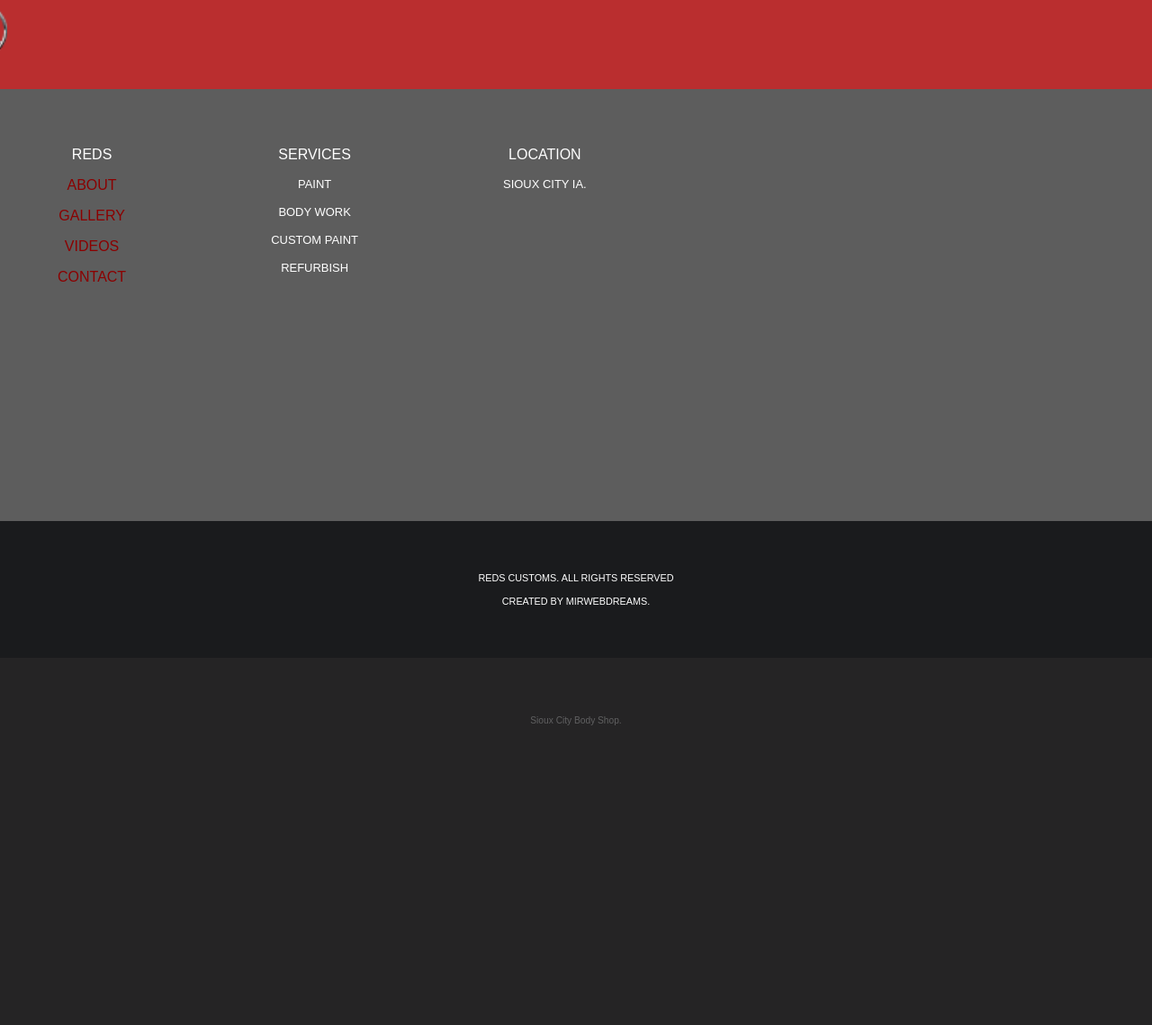
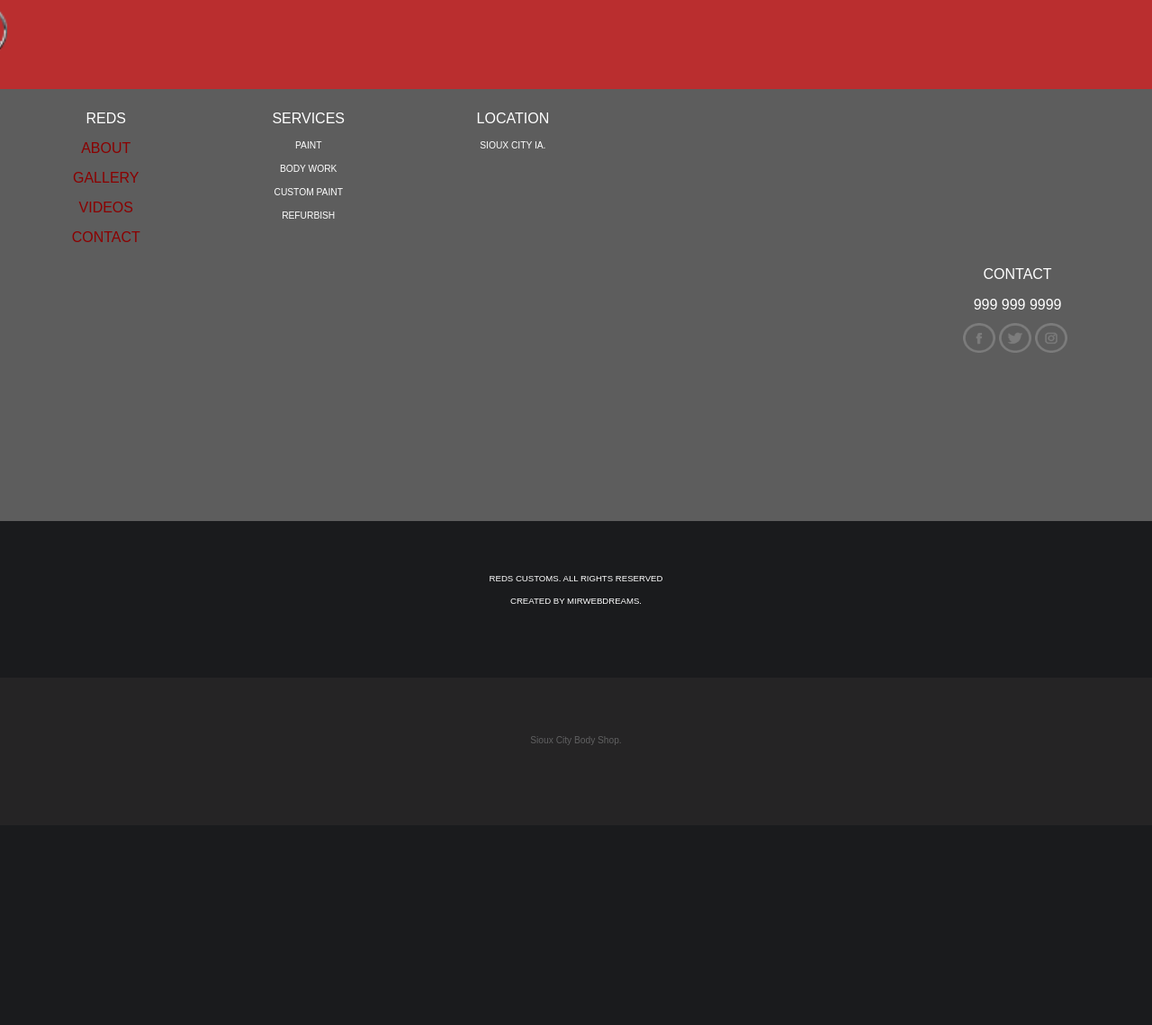
Before and after one commit to Rippleleadz/RedsWeb, a plain HTML site: page gallery.html in a window 1280 px wide. Shown: the part 1637-2776 px from the top of the page at 90% size. After the commit the page ends 2576 px from the top, so only its background shows below. Drawn offline with Linux system fonts and the light colour scheme.

Commit message:
desktop version 1 done

```diff
--- a/css/gallery.css
+++ b/css/gallery.css
@@ -378,14 +378,15 @@ a:hover{
 
 
 #section-d .container{
-    width:80%;
+  position: relative;
+    top:5%;
+    width:90%;
     height: 90%;
-    margin: 5% auto;
     display: flex;
     flex-wrap: wrap;
     align-content: flex-start;
     justify-content: center;
-    justify-content: space-between;
+    justify-content: space-around;
 
 }
 
@@ -399,12 +400,8 @@ a:hover{
 #section-d .contact{
   position: relative;
   width:35%;
-  left:60%;
-  height: 40%;
-  display: flex;
-  flex-flow:wrap;
-  justify-content:flex-start;
-  justify-content: space-between;
+  left:40%;
+  height: 10%;
 
 }
 
@@ -414,11 +411,21 @@ a:hover{
 
 
 }
-#section-d .box{
+#section-d .media{
+  position: inherit;
+  top: 10%;
+  width:70%;
   height: 25%;
 
 }
 
+#section-d .box{
+  position: inherit;
+  left: 55%;
+  width: 15%;
+  height: 40%;
+
+}
 
 /*-- Section-d End--*/
 
@@ -428,7 +435,7 @@ a:hover{
 #main-footer{
     position: absolute;
     width: 100%;
-    height: 30%;
+    height: 25%;
     top:177%;
     background: var(--background);
 
@@ -790,8 +797,8 @@ border-top: 8px solid var(--section-c);
 
 #section-d{
     position: absolute;
+    width: 100%;
     top:217%;
-    width: 100%;
     height:60%;
 
     background:var(--section-d);
@@ -800,34 +807,30 @@ border-top: 8px solid var(--section-c);
 
 
 #section-d .container{
-    width:90%;
+  position: relative;
+    top:5%;
+    width:99%;
     height: 90%;
-    margin: 5% auto;
+    margin: 0 auto;
     display: flex;
     flex-wrap: wrap;
     align-content: flex-start;
     justify-content: center;
-    justify-content: space-between;
+    justify-content: space-around;
 
 }
 
 
 #section-d ul, li, a {
   background-color: inherit;
-  font-size: 90%;
+  font-size: 80%;
   text-transform: uppercase;
 }
 
 #section-d .contact{
-  position: relative;
-  width:35%;
-  left:60%;
-  height: 40%;
-  display: flex;
-  flex-flow:wrap;
-  justify-content:flex-start;
-  justify-content: space-between;
-
+ position: inherit;
+ top:40%;
+ left:12%;
 }
 
 #section-d .reds a{
@@ -836,8 +839,19 @@ border-top: 8px solid var(--section-c);
 
 
 }
+#section-d .media{
+  position: inherit;
+  top: 20%;
+  width:70%;
+  height: 25%;
+
+}
+
 #section-d .box{
-  height: 25%;
+  position: inherit;
+  left: 55%;
+  width: 4%;
+  height: 30%;
 
 }
 
@@ -851,7 +865,7 @@ border-top: 8px solid var(--section-c);
     position: absolute;
     top:277%;
     width: 100%;
-    height: 70%;
+    height: 45%;
     background: var(--background);
 
 }
@@ -882,7 +896,7 @@ border-top: 8px solid var(--section-c);
     font-family: var(--text);
     font-size: 85%;
     width:100%;
-    height: 50%;
+    height: 10%;
     top:5%;
     padding:5%;
     color:#616162;
--- a/gallery.html
+++ b/gallery.html
@@ -152,13 +152,13 @@
         </ul>
       </div>
       <div class="contact">CONTACT
-      <ul>
-        <li>999 999 9999</li><br>
-      </ul>
+       <p>999 999 9999</p>
+       </div>
+      <div class="media">
       <img class="box facebook" src="images/Facebook.png" alt="facebook logo">
       <img class="box twitter" src="images/Twitter.png" alt="Twitter logo">
       <img class="box instagram" src="images/instagram.png" alt="Instagram logo">
-      </div>
+    </div>
       </div>
     </section>
 
```
